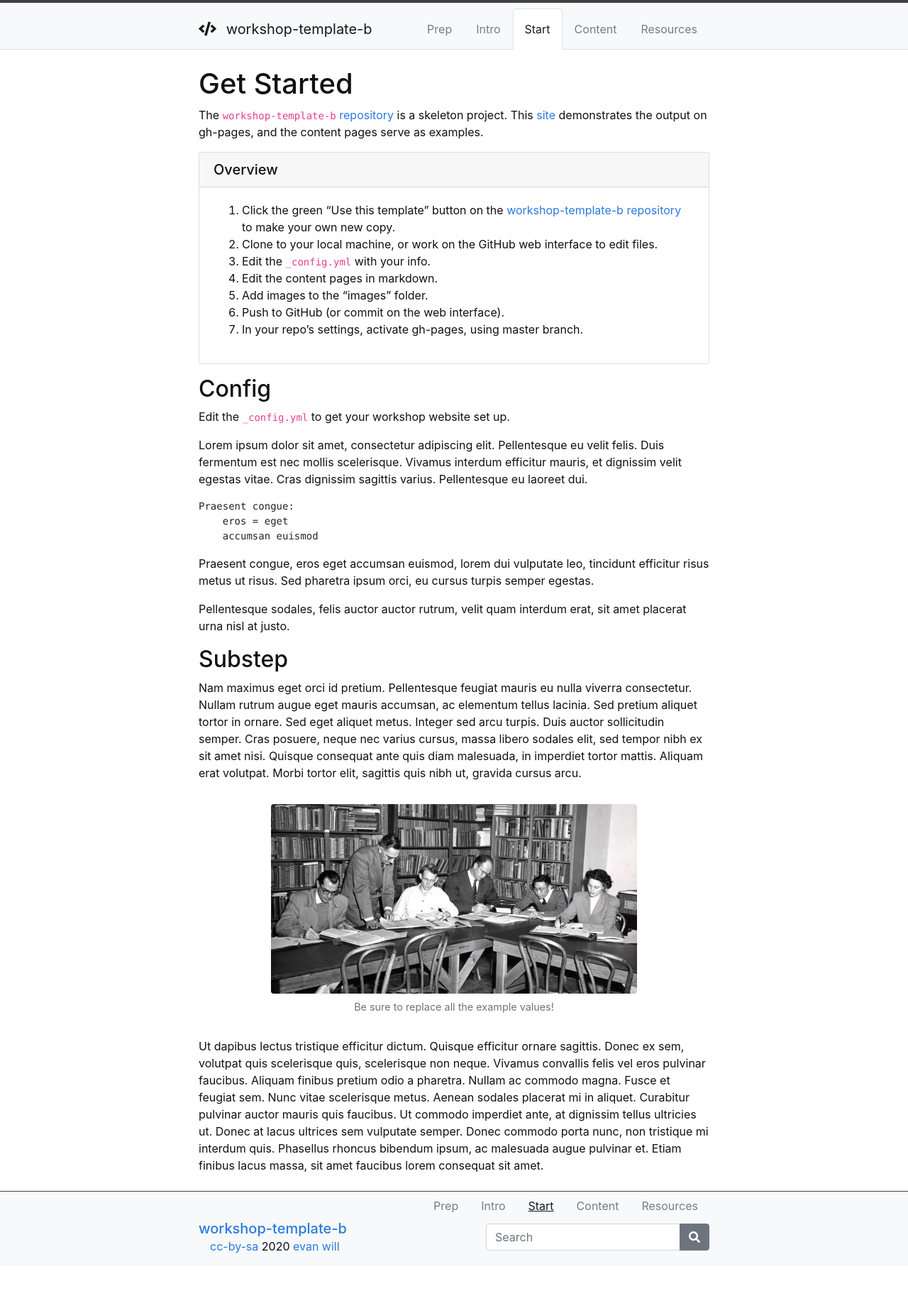
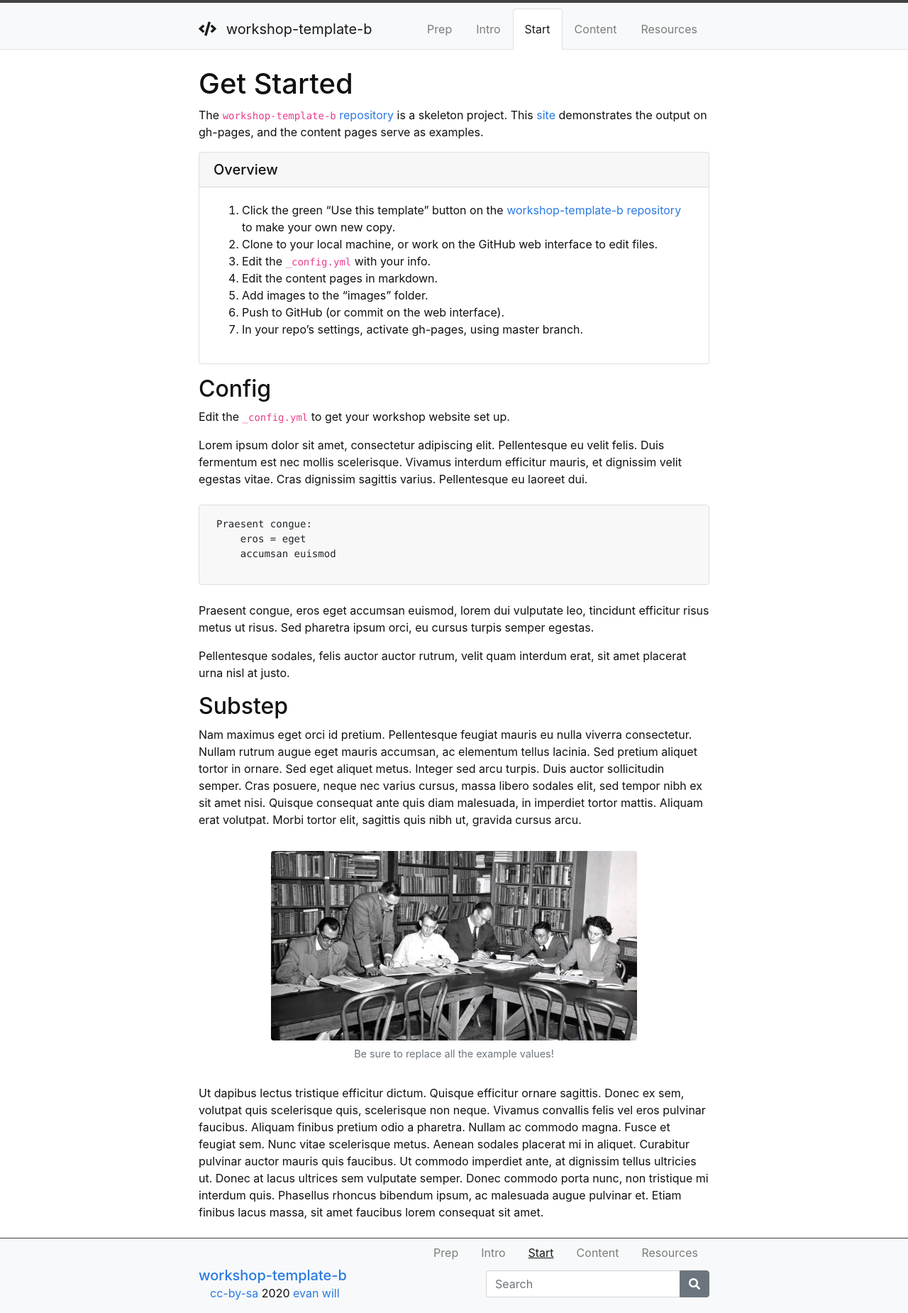
Before and after one commit to evanwill/workshop-template-b, a Jekyll site: the page built from content/2-lesson.md, in a window 1280 px wide. Shown: the whole page at 71% size. Built offline with Jekyll 4.4.1, drawn with Linux system fonts in a browser that asks for light colours; before the commit the page ends 1784 px from its top, so only the background shows below that.

Commit message:
rearrange scss

```diff
--- a/_sass/_custom.scss
+++ b/_sass/_custom.scss
@@ -1,65 +1 @@
-/* add decorative borders  */
-header {
-    border-top: solid 4px $top-border;
-    .nav-tabs {
-        border-bottom: none;
-    }
-}
-footer {
-    border-top: solid 1px $top-border;
-    .nav-link {
-        color: rgba(0,0,0,.5);
-        &.active {
-            text-decoration: underline;
-            color: rgba(0,0,0,.9);
-        }
-        &:hover {
-            color: rgba(0,0,0,.7);
-        }
-    }
-}
-
-/* change default colors */
-body {
-    color: $text-color;
-}
-a {
-    color: $link-color;
-}
-
-/* change container size for easier reading */
-@media (min-width:576px){
-    .container{max-width:540px}
-}
-@media (min-width:768px){
-    .container{max-width:750px}
-}
-@media (min-width:992px){
-    .container{max-width:$container-max}
-}
-@media (min-width:1200px){
-    .container{max-width:$container-max}
-}
-
-/* feature include tweaks */
-.feature-alert p:last-of-type { margin-bottom: 0; }
-@media (min-width: 768px) {
-    .feature-w-25 {
-        width: 25%!important;
-    }
-    .feature-w-50 {
-        width: 50%!important;
-    }
-    .feature-w-75 {
-        width: 75%!important;
-    }
-    .feature-w-100 {
-        width: 100%!important;
-    }
-    .feature-float-right {
-        float: right!important;
-    }
-    .feature-float-left {
-        float: left!important;
-    }
-}
+/* add your tweaks here! */
--- /dev/null
+++ b/_sass/_template.scss
@@ -0,0 +1,116 @@
+/* skip nav for accessibility, based on https://webaim.org/techniques/skipnav/ */
+#skip-to-content a {
+	padding:6px;
+	position: absolute;
+	top:-45px;
+	left:0px;
+	color:white;
+	border-right:1px solid white;
+	border-bottom:1px solid white;
+	border-bottom-right-radius:8px;
+	background:#BF1722;
+	-webkit-transition: top 1s ease-out;
+    transition: top 1s ease-out;
+    z-index: 100;
+}
+#skip-to-content a:focus {
+	position:absolute;
+	left:0px;
+	top:0px;
+	outline-color:transparent;
+	-webkit-transition: top .1s ease-in;
+    transition: top .1s ease-in;
+}
+
+/* add decorative borders  */
+header {
+    border-top: solid 4px $top-border;
+    .nav-tabs {
+        border-bottom: none;
+    }
+}
+footer {
+    border-top: solid 1px $top-border;
+    .nav-link {
+        color: rgba(0,0,0,.5);
+        &.active {
+            text-decoration: underline;
+            color: rgba(0,0,0,.9);
+        }
+        &:hover {
+            color: rgba(0,0,0,.7);
+        }
+    }
+}
+
+/* change default colors */
+body {
+    color: $text-color;
+}
+a {
+    color: $link-color;
+}
+
+/* change container size for easier reading */
+@media (min-width:576px){
+    .container{max-width:540px}
+}
+@media (min-width:768px){
+    .container{max-width:750px}
+}
+@media (min-width:992px){
+    .container{max-width:$container-max}
+}
+@media (min-width:1200px){
+    .container{max-width:$container-max}
+}
+
+/* feature include tweaks */
+.feature-alert p:last-of-type { margin-bottom: 0; }
+@media (min-width: 768px) {
+    .feature-w-25 {
+        width: 25%!important;
+    }
+    .feature-w-50 {
+        width: 50%!important;
+    }
+    .feature-w-75 {
+        width: 75%!important;
+    }
+    .feature-w-100 {
+        width: 100%!important;
+    }
+    .feature-float-right {
+        float: right!important;
+    }
+    .feature-float-left {
+        float: left!important;
+    }
+}
+
+/* code blocks */
+div.highlighter-rouge {
+    background-color: #f8f8f8;
+    border: 1px solid #ddd;
+    margin-bottom: 1.5rem;
+    margin-top: 1.5rem;
+    overflow: auto;
+    padding: 1rem 1.5rem;
+    border-radius: .25rem;
+}
+
+/* term highlighting */
+.term {
+    font-size: 1.3rem;
+    font-weight: bold;
+}
+
+/* scroll to top */
+#scroll-to-top {
+    display: none;
+    position: fixed;
+    bottom: 35px;
+    right: 20px;
+    z-index: 99;
+    font-size: 40px;
+}
--- a/assets/css/custom.scss
+++ b/assets/css/custom.scss
@@ -4,17 +4,15 @@
 
 // add color at page top
 $top-border: #424242;
+
 // limit container size to make reading easier
 $container-max: 750px;
 
+// Tweak text and link color
 $text-color: #111 !default;
 $link-color: #2a7ae2 !default;
 
-$grey-color: #828282 !default;
-$grey-color-light: lighten($grey-color, 40%) !default;
-$grey-color-dark: darken($grey-color, 25%) !default;
-
 // Import partials.
 @import
-  "custom"
+  "template", "custom"
 ;
```
